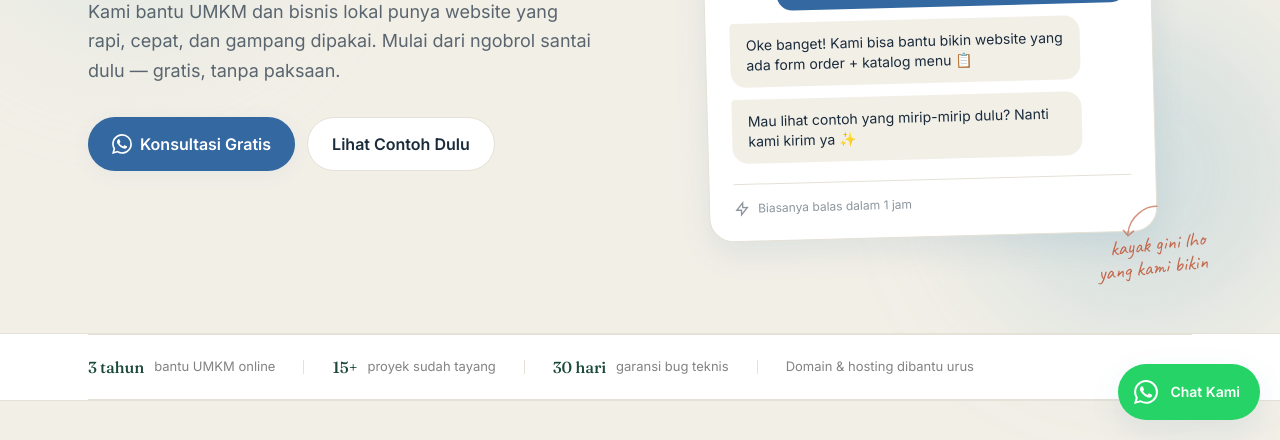
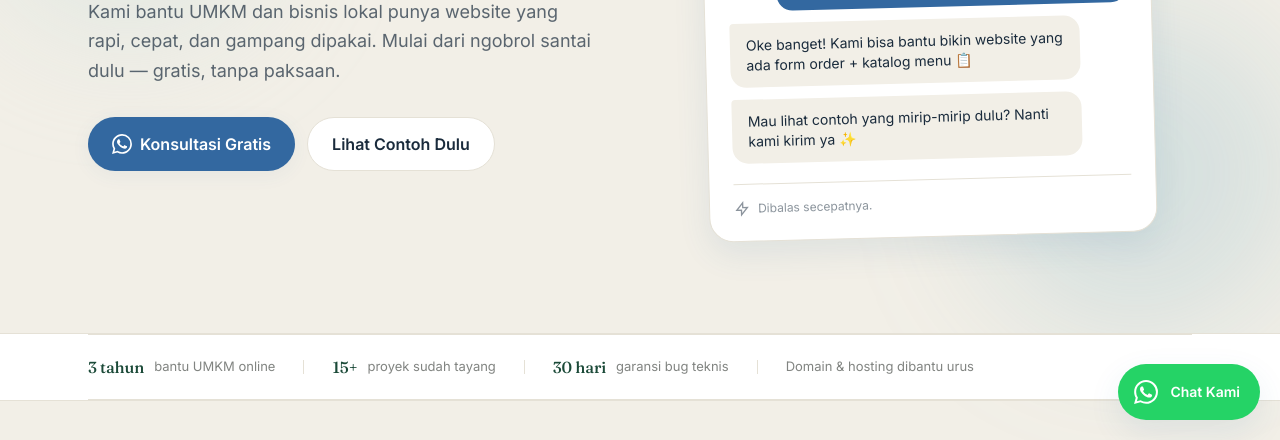
Before and after one commit to myubitanfidz/masyubi, a website: page index.html in a window 1280 px wide. Shown: the part 360-800 px from the top of the page. Drawn offline with Linux system fonts and the light colour scheme.

Commit message:
delete: some information

```diff
--- a/index.html
+++ b/index.html
@@ -813,14 +813,10 @@
 
             <div class="pt-3 sm:pt-4 border-t border-[#E5E1D6] flex items-center gap-2 text-xs text-ink/50">
               <svg class="w-4 h-4 flex-shrink-0" fill="none" stroke="currentColor" viewBox="0 0 24 24"><path stroke-linecap="round" stroke-width="2" d="M13 10V3L4 14h7v7l9-11h-7z"/></svg>
-              Biasanya balas dalam 1 jam
+              Dibalas secepatnya.
             </div>
           </div>
 
-          <div class="hero-chat-note">
-            <svg viewBox="0 0 44 44" fill="none" stroke="currentColor" stroke-width="1.5" stroke-linecap="round"><path d="M40 6 C 30 4, 12 12, 8 30 M 4 26 L 8 32 L 14 28"/></svg>
-            kayak gini lho<br>yang kami bikin
-          </div>
         </div>
       </div>
     </div>
```
